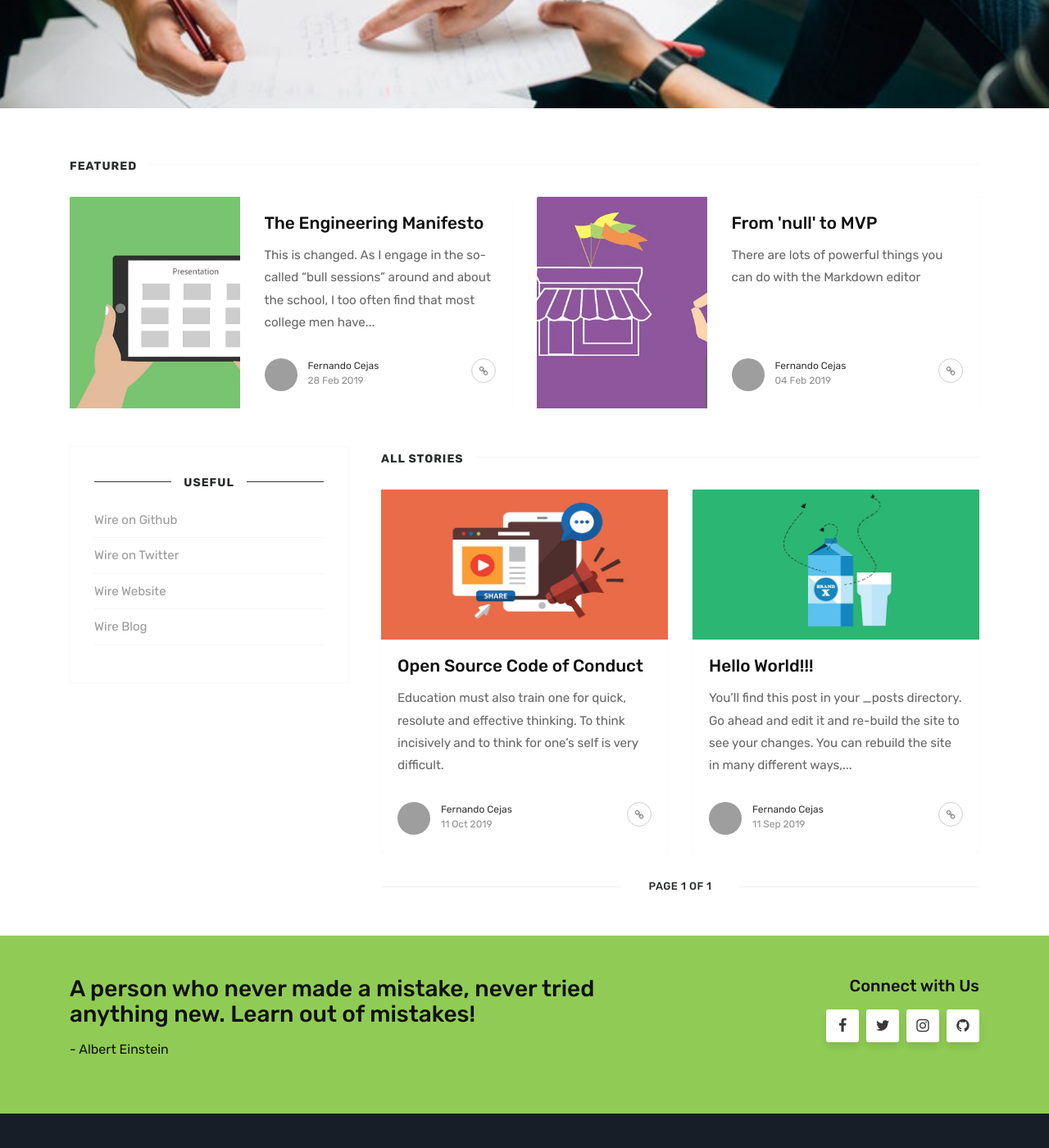
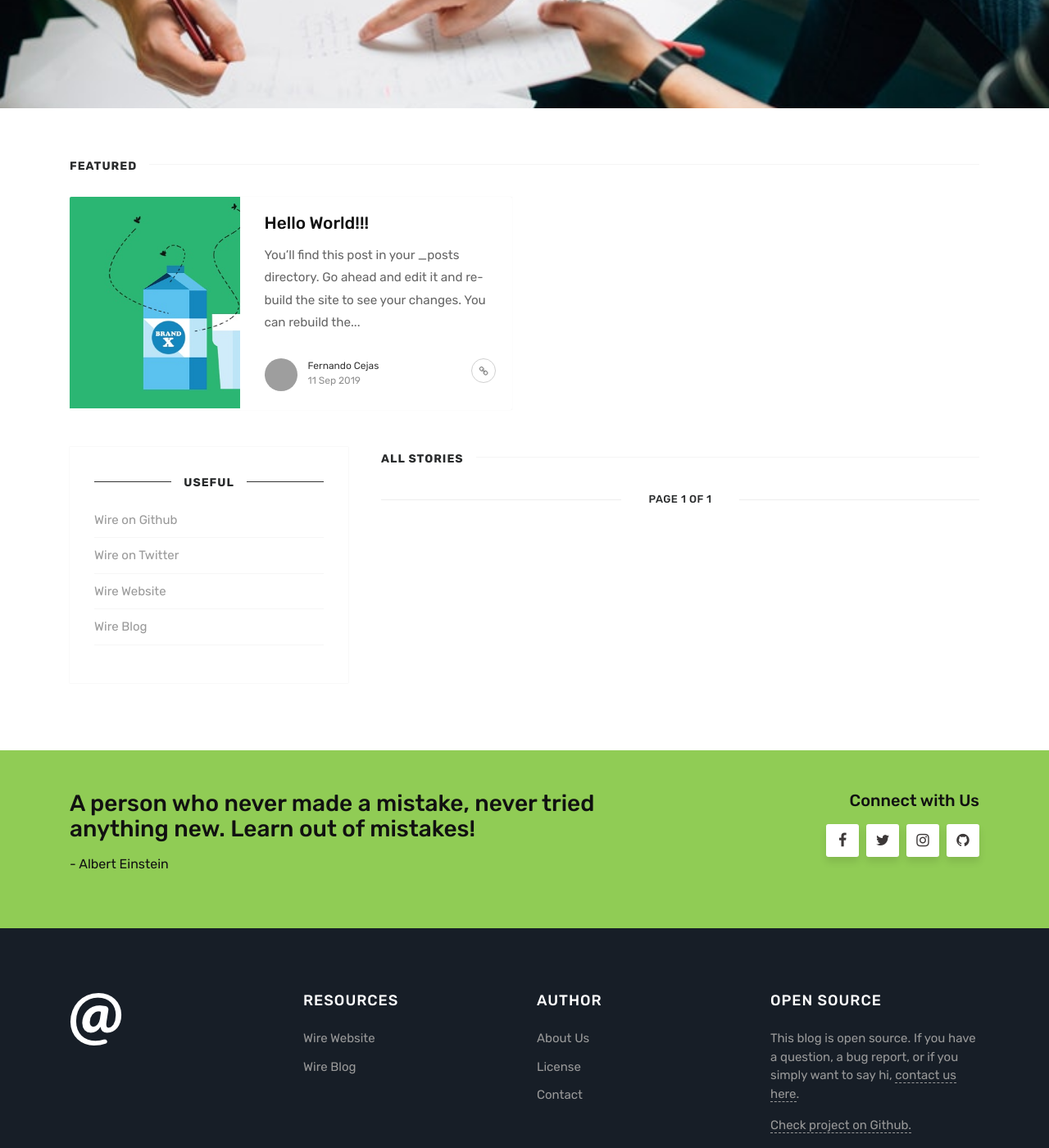
Before and after one commit to wireapp/wireapp.github.io, a Jekyll site: the page built from index.html, in a window 1280 px wide and 1400 px high, scrolled down 558 px. Shown: the whole window at 82% size. Built offline with Jekyll 4.4.1, drawn with Linux system fonts in a browser that asks for light colours; the list of posts is cut into pages by our own code; grey boxes are pictures that could not be loaded.

Commit message:
Clean up old posts and useless assets and resources.

````diff
--- a/_posts/2019-02-04-from-null-to-mvp.md
+++ /dev/null
@@ -1,50 +0,0 @@
----
-layout: post
-title:  "From 'null' to MVP"
-author: fernando
-categories: [ engineering, mvp ]
-image: assets/images/from_null_to_mvp_01.jpg
-featured: true
----
-There are lots of powerful things you can do with the Markdown editor
-
-If you've gotten pretty comfortable with writing in Markdown, then you may enjoy some more advanced tips about the types of things you can do with Markdown!
-
-As with the last post about the editor, you'll want to be actually editing this post as you read it so that you can see all the Markdown code we're using.
-
-
-## Special formatting
-
-As well as bold and italics, you can also use some other special formatting in Markdown when the need arises, for example:
-
-+ ~~strike through~~
-+ ==highlight==
-+ \*escaped characters\*
-
-
-## Writing code blocks
-
-There are two types of code elements which can be inserted in Markdown, the first is inline, and the other is block. Inline code is formatted by wrapping any word or words in back-ticks, `like this`. Larger snippets of code can be displayed across multiple lines using triple back ticks:
-
-```
-.my-link {
-    text-decoration: underline;
-}
-```
-
-If you want to get really fancy, you can even add syntax highlighting using Rouge.
-
-
-![walking]({{ site.baseurl }}/assets/images/3.jpg)
-
-## Reference lists
-
-The quick brown jumped over the lazy.
-
-Another way to insert links in markdown is using reference lists. You might want to use this style of linking to cite reference material in a Wikipedia-style. All of the links are listed at the end of the document, so you can maintain full separation between content and its source or reference.
-
-## Full HTML
-
-Perhaps the best part of Markdown is that you're never limited to just Markdown. You can write HTML directly in the Markdown editor and it will just work as HTML usually does. No limits! Here's a standard YouTube embed code as an example:
-
-<p><iframe style="width:100%;" height="315" src="https://www.youtube.com/embed/Cniqsc9QfDo?rel=0&amp;showinfo=0" frameborder="0" allowfullscreen></iframe></p>
--- a/_posts/2019-02-28-the-engineering-manifesto.md
+++ /dev/null
@@ -1,11 +0,0 @@
----
-layout: post
-title:  "The Engineering Manifesto"
-author: fernando
-categories: [ opensource, engineering ]
-image: assets/images/the_engineering_manifesto_01.jpg
-featured: true
----
-This is changed. As I engage in the so-called "bull sessions" around and about the school, I too often find that most college men have a misconception of the purpose of education. Most of the "brethren" think that <a href="#">education should equip</a> them with the proper instruments of exploitation so that they can forever trample over the masses. Still others think that education should furnish them with noble ends rather than means to an end.
-
-It seems to me that education has a two-fold function to perform in the life of man and in society: the one is utility and the other is culture. Education must enable a man to become more efficient, to achieve with increasing facility the ligitimate goals of his life.
--- a/_posts/2019-10-11-open-source-code-conduct.md
+++ /dev/null
@@ -1,18 +0,0 @@
----
-layout: post
-title:  "Open Source Code of Conduct"
-author: fernando
-categories: [ opensource, engineering ]
-image: assets/images/open_source_code_conduct_01.jpg
----
-Education must also train one for quick, resolute and effective thinking. To think incisively and to think for one's self is very difficult.
-
-> We are prone to let our mental life become invaded by legions of half truths, prejudices, and propaganda. At this point, I often wonder whether or not education is fulfilling its purpose. A great majority of the so-called educated people do not think logically and scientifically.
-
-Even the press, the classroom, the platform, and the pulpit in many instances do not give us objective and unbiased truths. To save man from the morass of propaganda, in my opinion, is one of the chief aims of education. Education must enable one to sift and weigh evidence, to discern the true from the false, the real from the unreal, and the facts from the fiction.
-
-The function of education, therefore, is to teach one to think intensively and to think critically. But education which stops with efficiency may prove the greatest menace to society. The most dangerous criminal may be the man gifted with reason, but with no morals.
-
-The late Eugene Talmadge, in my opinion, possessed one of the better minds of Georgia, or even America. Moreover, he wore the Phi Beta Kappa key. By all measuring rods, Mr. Talmadge could think critically and intensively; yet he contends that I am an inferior being. Are those the types of men we call educated?
-
-We must remember that intelligence is not enough. Intelligence plus character--that is the goal of true education. The complete education gives one not only power of concentration, but worthy objectives upon which to concentrate. The broad education will, therefore, transmit to one not only the accumulated knowledge of the race but also the accumulated experience of social living.
````
Also changed, not shown: _posts/2019-09-11-hello-world.md (+2 -1 lines), assets/images/from_null_to_mvp_01.jpg (deleted), assets/images/open_source_code_conduct_01.jpg (deleted), assets/images/posts/hello_world_01.jpg (renamed from assets/images/hello_world_01.jpg), assets/images/the_engineering_manifesto_01.jpg (deleted).
